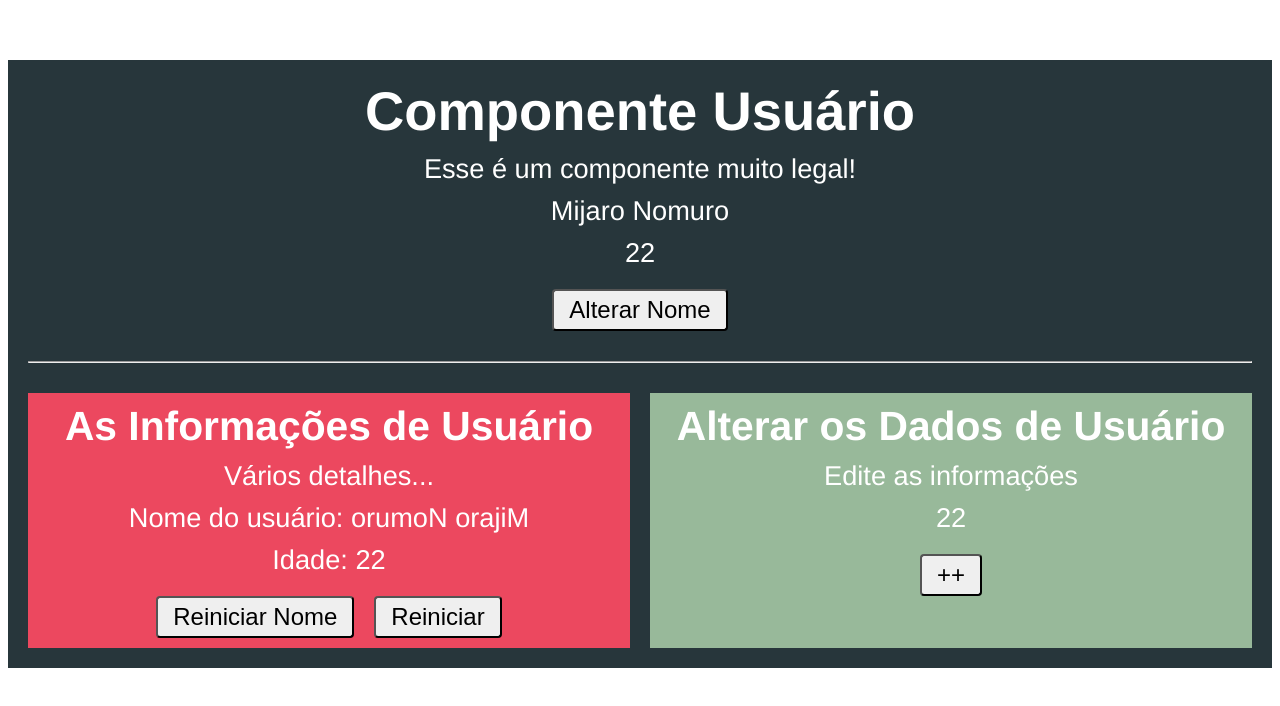
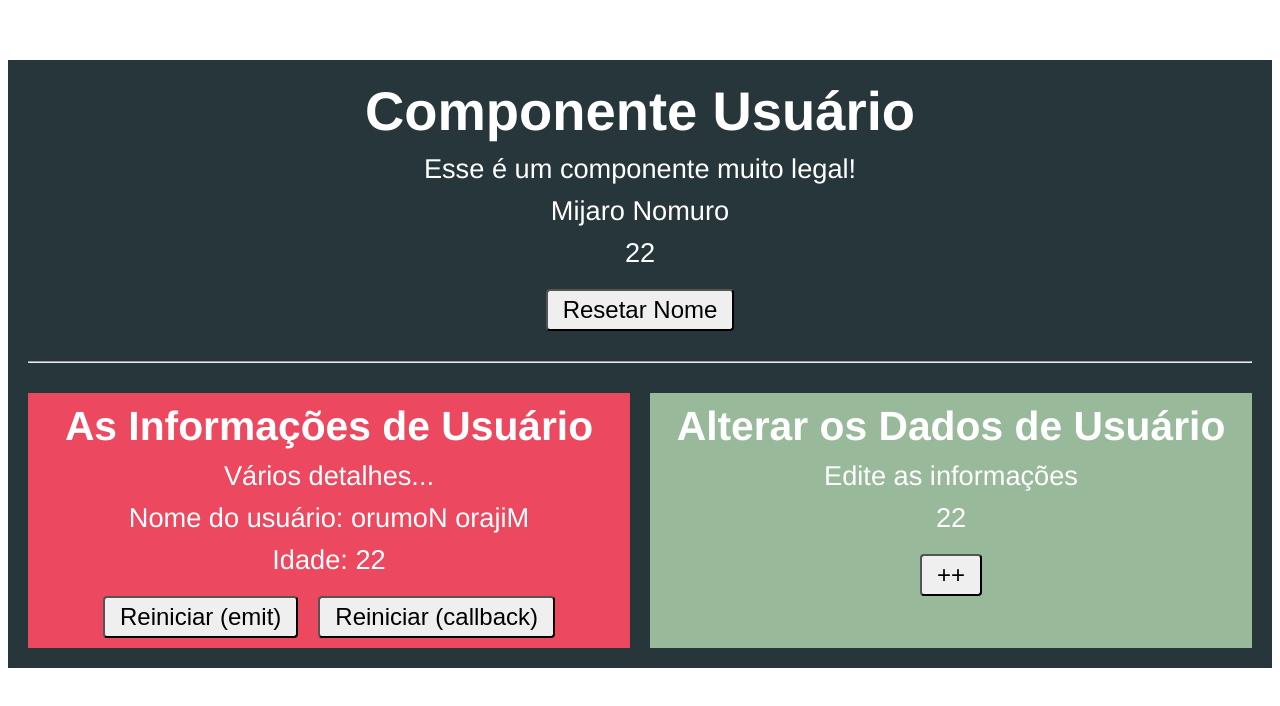
Before and after one commit to leandrocodes/vue.js-studies, a Vue app in the folder revisão/4 componentes/communication/: page / in a window 1280 px wide. Shown: the top 706 px of the page. Built offline with nearby package versions, Linux system fonts and the light colour scheme.

Commit message:
modificando a prop enviando no emit outra var

```diff
--- a/revisão/4 componentes/communication/src/components/Usuario.vue
+++ b/revisão/4 componentes/communication/src/components/Usuario.vue
@@ -4,7 +4,7 @@
         <p>Esse é um componente muito legal!</p>
         <p>{{nome}}</p>
         <p>{{idade}}</p>
-        <button @click="alterarNome">Alterar Nome</button>
+        <button @click="alterarNome">Resetar Nome</button>
         <hr>
         <div class="componentes">
             <app-usuario-info   :usuarioIdade="idade" :usuarioNome="nome" @nomeMudou="nome = $event" :reiniciarFn="reiniciarNome" />
--- a/revisão/4 componentes/communication/src/components/UsuarioEditar.vue
+++ b/revisão/4 componentes/communication/src/components/UsuarioEditar.vue
@@ -17,8 +17,9 @@ export default {
     },
     methods: {
         mudarIdade() {
-            var idadetxt = this.usuarioIdade++
-            this.$emit('idadeMudou', idadetxt)
+            var userage = this.usuarioIdade
+            userage++
+            this.$emit('idadeMudou', userage)
         }
     }
 }
--- a/revisão/4 componentes/communication/src/components/UsuarioInfo.vue
+++ b/revisão/4 componentes/communication/src/components/UsuarioInfo.vue
@@ -4,8 +4,8 @@
         <p>Vários detalhes...</p>
         <p>Nome do usuário: {{ inverterNome() }} </p>
         <p>Idade: {{ usuarioIdade }} </p>
-        <button @click="reiniciarNome">Reiniciar Nome</button>
-        <button @click="reiniciarFn">Reiniciar</button>
+        <button @click="reiniciarNome">Reiniciar (emit)</button>
+        <button @click="reiniciarFn">Reiniciar (callback)</button>
     </div>
 </template>
 
@@ -27,8 +27,7 @@ export default {
             return this.usuarioNome.split('').reverse().join('')
         },
         reiniciarNome(){
-            //this.usuarioNome = 'Pedro'
-            this.$emit('nomeMudou', 'Pedro')
+            this.$emit('nomeMudou', 'Mijaro Nomuro')
         }
     }
 }
```
